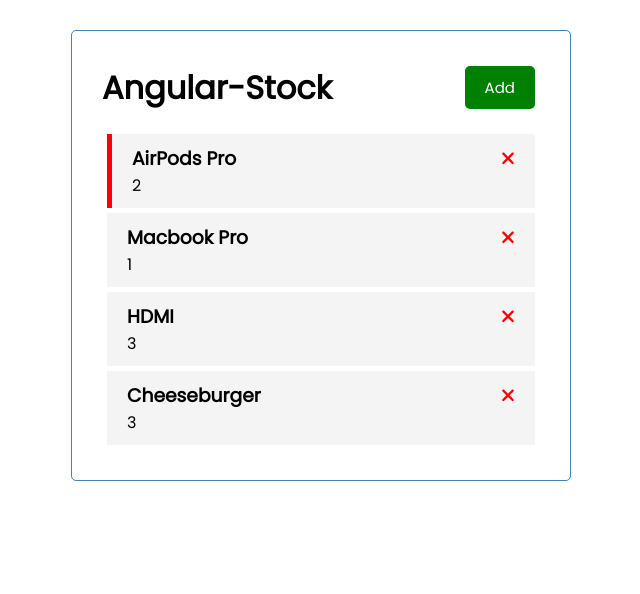
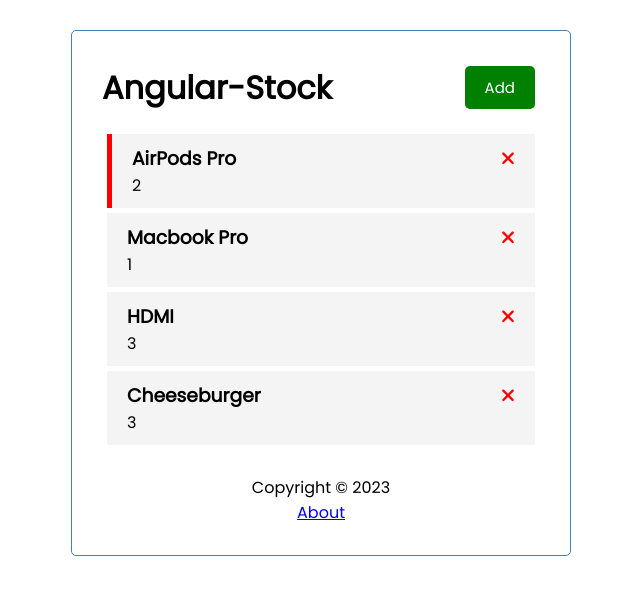
Before and after one commit to KNPhilip/Angular-Stock, an Angular app: page / in a window 1280 px wide. Shown: the top 594 px of the page, without its empty margins (319-959 px from the left). Built offline with nearby package versions, Linux system fonts and the light colour scheme; data requests are answered from the project's data file.

Commit message:
Added Angular Routing, Footer, About Page and more..

```diff
--- a/src/app/app.component.html
+++ b/src/app/app.component.html
@@ -1,4 +1,5 @@
 <div class="container">
   <app-header></app-header>
-  <app-item-list></app-item-list>
+  <router-outlet></router-outlet>
+  <app-footer></app-footer>
 </div>
--- a/src/app/app.module.ts
+++ b/src/app/app.module.ts
@@ -3,6 +3,7 @@
 import { FontAwesomeModule } from '@fortawesome/angular-fontawesome';
 import { HttpClientModule } from '@angular/common/http';
 import { FormsModule } from '@angular/forms';
+import { RouterModule, Routes } from '@angular/router';
 
 import { AppComponent } from './app.component';
 import { HeaderComponent } from './components/header/header.component';
@@ -10,6 +11,13 @@
 import { ItemListComponent } from './components/item-list/item-list.component';
 import { ItemSectionComponent } from './components/item-section/item-section.component';
 import { AddItemComponent } from './components/add-item/add-item.component';
+import { AboutComponent } from './components/about/about.component';
+import { FooterComponent } from './components/footer/footer.component';
+
+const appRoutes: Routes = [
+    { path: '', component: ItemListComponent },
+    { path: 'about', component: AboutComponent }
+]
 
 @NgModule({
   declarations: [
@@ -18,13 +26,16 @@
     ButtonComponent,
     ItemListComponent,
     ItemSectionComponent,
-    AddItemComponent
+    AddItemComponent,
+    AboutComponent,
+    FooterComponent
   ],
   imports: [
     BrowserModule,
     FontAwesomeModule,
     HttpClientModule,
-    FormsModule
+    FormsModule,
+    RouterModule.forRoot(appRoutes, { enableTracing: true })
   ],
   providers: [],
   bootstrap: [AppComponent]
--- /dev/null
+++ b/src/app/components/about/about.component.html
@@ -0,0 +1,5 @@
+<div>
+    <h2>Stock Overview</h2>
+    <h4>Version: 1.0.0</h4>
+    <a routerLink="/">Go Back</a>
+</div>
--- /dev/null
+++ b/src/app/components/footer/footer.component.html
@@ -0,0 +1,4 @@
+<footer *ngIf="hasRoute('/')">
+    <p>Copyright &copy; 2023</p>
+    <a routerLink="/about">About</a>
+</footer>
--- /dev/null
+++ b/src/app/components/footer/footer.component.scss
@@ -0,0 +1,4 @@
+footer {
+    margin-top: 30px;
+    text-align: center;
+}
--- /dev/null
+++ b/src/app/components/footer/footer.component.ts
@@ -0,0 +1,16 @@
+import { Component } from '@angular/core';
+import { Router } from '@angular/router';
+
+@Component({
+  selector: 'app-footer',
+  templateUrl: './footer.component.html',
+  styleUrls: ['./footer.component.scss']
+})
+export class FooterComponent {
+  constructor(private router: Router) {
+  }
+
+  hasRoute(route: string) {
+    return this.router.url === route;
+  }
+}
--- a/src/app/components/header/header.component.html
+++ b/src/app/components/header/header.component.html
@@ -1,6 +1,7 @@
 <header>
     <h1>{{ title }}</h1>
     <app-button
+        *ngIf="hasRoute('/')"
         color="{{showAddItem ? 'red' : 'green'}}"
         text="{{showAddItem ? 'Close' : 'Add'}}"
         (btnClick)="toggleAddItem()"
--- a/src/app/components/header/header.component.ts
+++ b/src/app/components/header/header.component.ts
@@ -1,6 +1,7 @@
 import { Component } from '@angular/core';
 import { UiService } from 'src/app/services/ui.service';
 import { Subscription } from 'rxjs';
+import { Router } from '@angular/router';
 
 @Component({
   selector: 'app-header',
@@ -12,11 +13,15 @@
   showAddItem!: boolean;
   subscription!: Subscription;
 
-  constructor(private uiService: UiService) {
+  constructor(private uiService: UiService, private router: Router) {
     this.subscription = this.uiService.onToggle().subscribe(value => this.showAddItem = value);
   }
 
   toggleAddItem() {
     this.uiService.toggleAddItem();
   }
+
+  hasRoute(route: string) {
+    return this.router.url === route;
+  }
 }
```
Also changed, not shown: src/app/components/about/about.component.ts (added, +10 -0 lines), src/app/components/about/about.component.scss (added).
